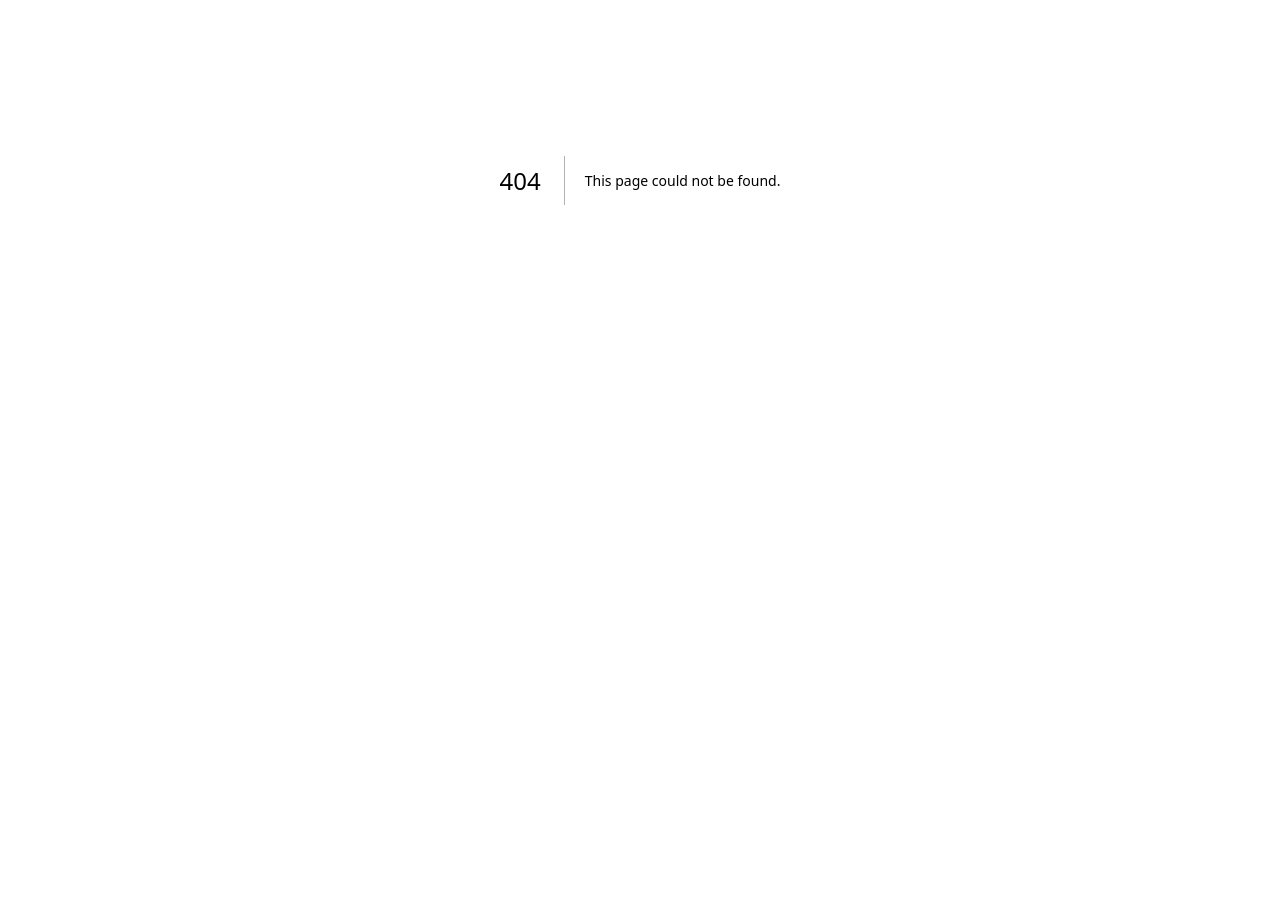
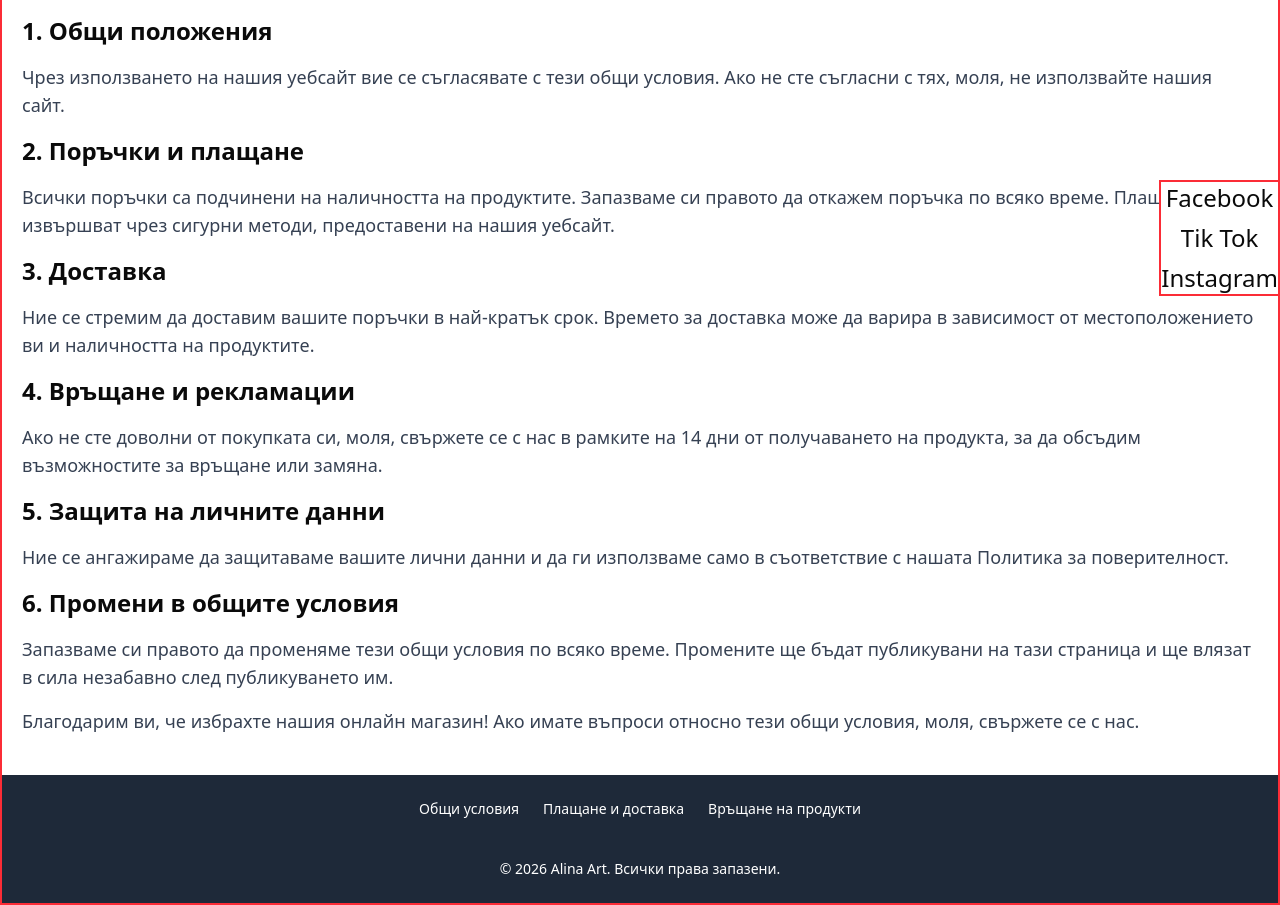
Before and after one commit to KirilSZyapkov/alina_art, a Next.js app: page /general-terms-and-conditions in a window 1280 px wide. Before the commit this address had no page. Shown: the part 220-1125 px from the top of the page. Before the commit the page ends 800 px from the top, so only its background shows below. Built offline with nearby package versions, Linux system fonts and the light colour scheme.

Commit message:
feat: add About Us, Payment and Delivery, and General Terms and Conditions pages; implement Footer component with navigation links

```diff
--- a/app/(client)/about-us/page.tsx
+++ b/app/(client)/about-us/page.tsx
@@ -1,5 +1,22 @@
-export default function AboutUsPage(){
-    return(
-        <h1>About Us Page</h1>
+export default function AboutUsPage() {
+    return (
+        <div className="container mx-auto py-10 px-5">
+            <h1 className="text-4xl font-bold mb-6">За нас</h1>
+            <p className="text-lg text-gray-700 mb-4">
+                Добре дошли на нашия сайт! Ние сме посветени на създаването на уникални ръчно изработени продукти,
+                които отразяват нашата страст и внимание към детайла.
+            </p>
+            <p className="text-lg text-gray-700 mb-4">
+                Всеки един от нашите продукти е изработен с най-съвременните технологии,
+                за да осигури качество и стил, които ще задоволят и най-взискателните клиенти.
+            </p>
+            <p className="text-lg text-gray-700 mb-4">
+                Ние вярваме, че ръчно изработените изделия носят уникален характер и душа,
+                което ги прави идеални за подаръци или за лична употреба.
+            </p>
+            <p className="text-lg text-gray-700">
+                Благодарим ви, че избрахте нас и се надяваме да се насладите на нашите продукти!
+            </p>
+        </div>
     )
 }
--- /dev/null
+++ b/app/(client)/general-terms-and-conditions/page.tsx
@@ -0,0 +1,37 @@
+export default function GeneralTermsAndConditionsPage() {
+    return (
+        <div className="container mx-auto py-10 px-5 min-h-screen">
+            <h1 className="text-4xl font-bold mb-6">Общи условия</h1>
+            <p className="text-lg text-gray-700 mb-4">
+                Добре дошли в нашия онлайн магазин! Моля, прочетете внимателно следните общи условия, които уреждат използването на нашия уебсайт и покупките, направени чрез него.
+            </p>
+            <h2 className="text-2xl font-semibold mb-4">1. Общи положения</h2>
+            <p className="text-lg text-gray-700 mb-4">
+                Чрез използването на нашия уебсайт вие се съгласявате с тези общи условия. Ако не сте съгласни с тях, моля, не използвайте нашия сайт.
+            </p>
+            <h2 className="text-2xl font-semibold mb-4">2. Поръчки и плащане</h2>
+            <p className="text-lg text-gray-700 mb-4">
+                Всички поръчки са подчинени на наличността на продуктите. Запазваме си правото да откажем поръчка по всяко време. Плащанията се извършват чрез сигурни методи, предоставени на нашия уебсайт.
+            </p>
+            <h2 className="text-2xl font-semibold mb-4">3. Доставка</h2>
+            <p className="text-lg text-gray-700 mb-4">
+                Ние се стремим да доставим вашите поръчки в най-кратък срок. Времето за доставка може да варира в зависимост от местоположението ви и наличността на продуктите.
+            </p>
+            <h2 className="text-2xl font-semibold mb-4">4. Връщане и рекламации</h2>
+            <p className="text-lg text-gray-700 mb-4">
+                Ако не сте доволни от покупката си, моля, свържете се с нас в рамките на 14 дни от получаването на продукта, за да обсъдим възможностите за връщане или замяна.
+            </p>
+            <h2 className="text-2xl font-semibold mb-4">5. Защита на личните данни</h2>
+            <p className="text-lg text-gray-700 mb-4">
+                Ние се ангажираме да защитаваме вашите лични данни и да ги използваме само в съответствие с нашата Политика за поверителност.
+            </p>
+            <h2 className="text-2xl font-semibold mb-4">6. Промени в общите условия</h2>
+            <p className="text-lg text-gray-700 mb-4">
+                Запазваме си правото да променяме тези общи условия по всяко време. Промените ще бъдат публикувани на тази страница и ще влязат в сила незабавно след публикуването им.
+            </p>
+            <p className="text-lg text-gray-700">
+                Благодарим ви, че избрахте нашия онлайн магазин! Ако имате въпроси относно тези общи условия, моля, свържете се с нас.
+            </p>
+        </div>
+    )
+}
--- a/app/(client)/layout.tsx
+++ b/app/(client)/layout.tsx
@@ -1,3 +1,4 @@
+import Footer from "@/components/shared/footer";
 import Header from "@/components/shared/header";
 import StickySocialBar from "@/components/shared/stickySocialBar";
 
@@ -7,10 +8,11 @@
   children: React.ReactNode;
 }>) {
   return (
-    <section>
-      <Header/>
-      <StickySocialBar/>
-        {children}
+    <section className="border-2 border-red-500">
+      <Header />
+      <StickySocialBar />
+      {children}
+      <Footer />
     </section>
   );
 }
--- a/app/(client)/page.tsx
+++ b/app/(client)/page.tsx
@@ -8,7 +8,7 @@
   const products = await getAllProducts();
 
   return (
-    <article className="mx-auto max-w-7xl px-4 py-8">
+    <article className="mx-auto max-w-7xl px-4 h-screen">
       <h1 className="mb-8 text-3xl font-bold tracking-tight text-center">
         Ръчно изработени подаръци
       </h1>
--- /dev/null
+++ b/app/(client)/payment-and-delivery/page.tsx
@@ -0,0 +1,26 @@
+export default function PaymentAndDeliveryPage() {
+    return (
+        <div className="container mx-auto py-10 px-5 min-h-screen">
+            <h1 className="text-4xl font-bold mb-6">Плащане и доставка</h1>
+            <h2 className="text-2xl font-semibold mb-4">Методи на плащане</h2>
+            <p className="text-lg text-gray-700 mb-6">
+                При нас можете да изберете между няколко удобни метода на плащане:
+            </p>
+            <ul className="list-disc list-inside mb-6 text-lg text-gray-700">
+                <li className="text-gray-400">Плащане с кредитна/дебитна карта <span className="text-red-600 text-sm">- comming soon</span></li>
+                <li className="text-gray-400">Плащане чрез PayPal <span className="text-red-600 text-sm">- comming soon</span></li>
+                <li>Наложен платеж при доставка</li>
+            </ul>
+            <h2 className="text-2xl font-semibold mb-4">Доставка</h2>
+            <p className="text-lg text-gray-700 mb-6">
+                Ние предлагаме бърза и надеждна доставка до всяка точка на страната. Времето за доставка обикновено е в срок до 72, в зависимост от вашето местоположение, с изключение на почивните дни и националните празници.
+            </p>
+            <p className="text-lg text-gray-700 mb-6">
+                Таксите за доставка се изчисляват на база таксата на куриерската фирма.
+            </p>
+            <p className="text-lg text-gray-700">
+                Благодарим ви, че избрахте нашия магазин! Ако имате допълнителни въпроси относно плащането или доставката, не се колебайте да се свържете с нас.
+            </p>
+        </div>
+    )
+}
--- /dev/null
+++ b/components/shared/footer.tsx
@@ -0,0 +1,30 @@
+import Link from "next/link";
+
+export default function Footer(){
+  return(
+    <footer className="bg-gray-800 text-white py-6">
+      <div className="container mx-auto flex flex-col md:flex-row justify-center items-center gap-6 mb-6">
+        <Link href="/general-terms-and-conditions">
+          <p className="text-sm text-center mb-4 hover:underline">
+            Общи условия
+          </p>
+        </Link>
+        <Link href="/payment-and-delivery">
+          <p className="text-sm text-center mb-4 hover:underline">
+            Плащане и доставка
+          </p>
+        </Link>
+        <Link href="/return-policy">
+          <p className="text-sm text-center mb-4 hover:underline">
+            Връщане на продукти
+          </p>
+        </Link>
+      </div>
+      <div className="container mx-auto text-center">
+        <p className="text-sm">
+          &copy; {new Date().getFullYear()} Alina Art. Всички права запазени.
+        </p>
+      </div>
+    </footer>
+  )
+}
```
